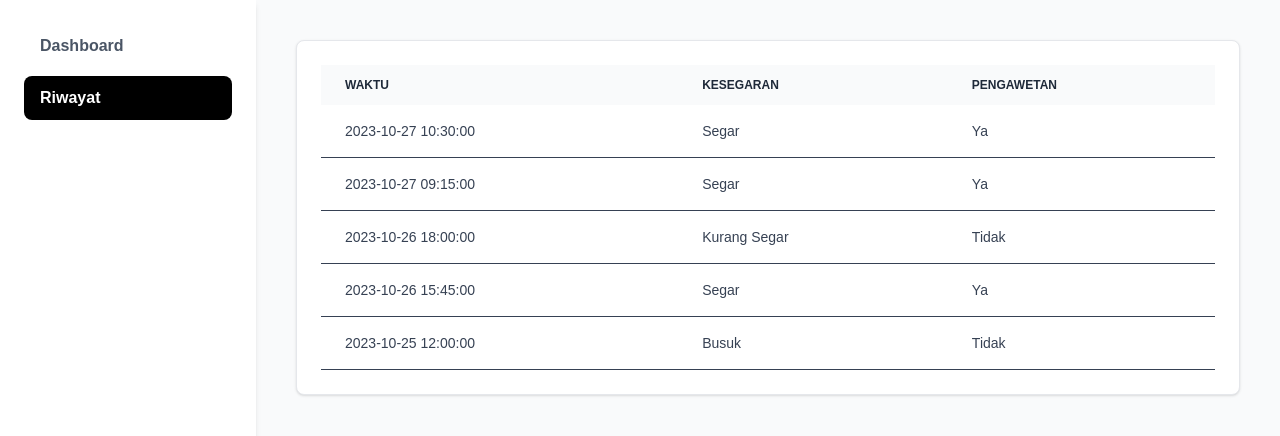
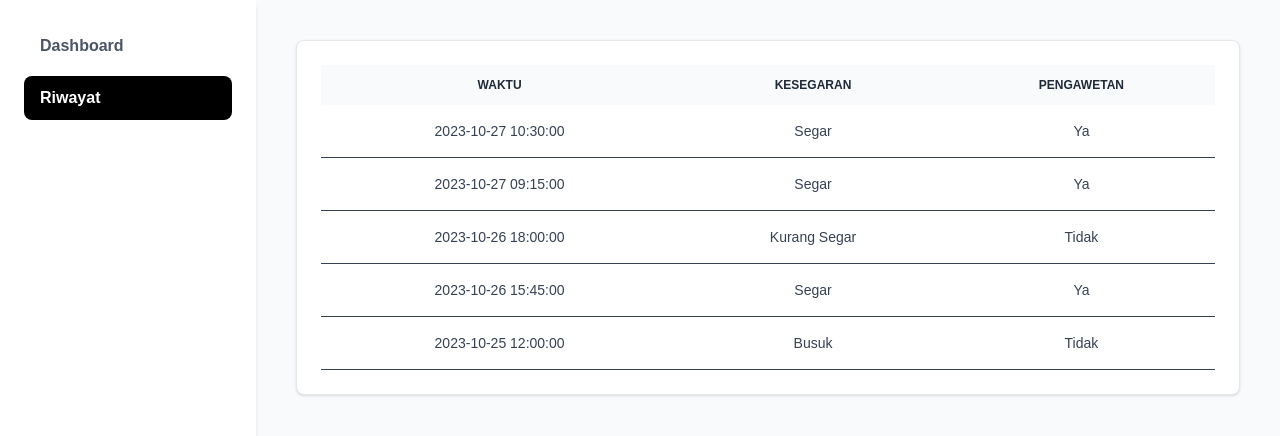
Before and after one commit to Capstone-E03/webapp, a Next.js app: page /riwayat in a window 1280 px wide. Shown: the top 436 px of the page. Built offline with nearby package versions, Linux system fonts and the light colour scheme.

Commit message:
fix table layout

```diff
--- a/src/app/riwayat/page.js
+++ b/src/app/riwayat/page.js
@@ -16,13 +16,13 @@
         <table className="min-w-full text-sm text-left text-gray-700">
           <thead className="text-xs text-gray-800 uppercase bg-gray-50">
             <tr>
-              <th scope="col" className="px-6 py-3 font-semibold">
+              <th scope="col" className="px-6 py-3 font-semibold text-center">
                 Waktu
               </th>
-              <th scope="col" className="px-6 py-3 font-semibold">
+              <th scope="col" className="px-6 py-3 font-semibold text-center">
                 Kesegaran
               </th>
-              <th scope="col" className="px-6 py-3 font-semibold">
+              <th scope="col" className="px-6 py-3 font-semibold text-center">
                 Pengawetan
               </th>
             </tr>
@@ -30,9 +30,9 @@
           <tbody>
             {historyData.map((item, index) => (
               <tr key={index} className="bg-white border-b hover:bg-gray-50">
-                <td className="px-6 py-4">{item.time}</td>
-                <td className="px-6 py-4">{item.freshness}</td>
-                <td className="px-6 py-4">{item.preservation}</td>
+                <td className="px-6 py-4 text-center">{item.time}</td>
+                <td className="px-6 py-4 text-center">{item.freshness}</td>
+                <td className="px-6 py-4 text-center">{item.preservation}</td>
               </tr>
             ))}
           </tbody>
```
